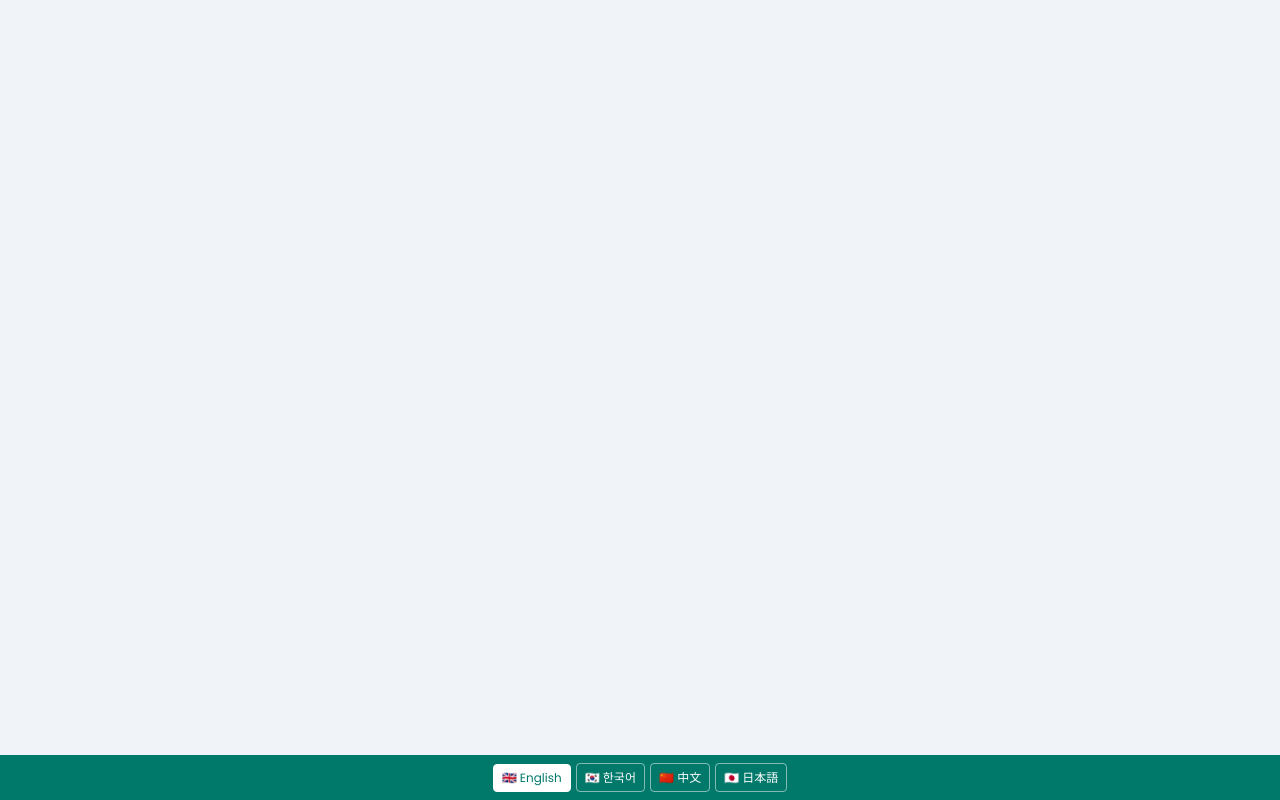
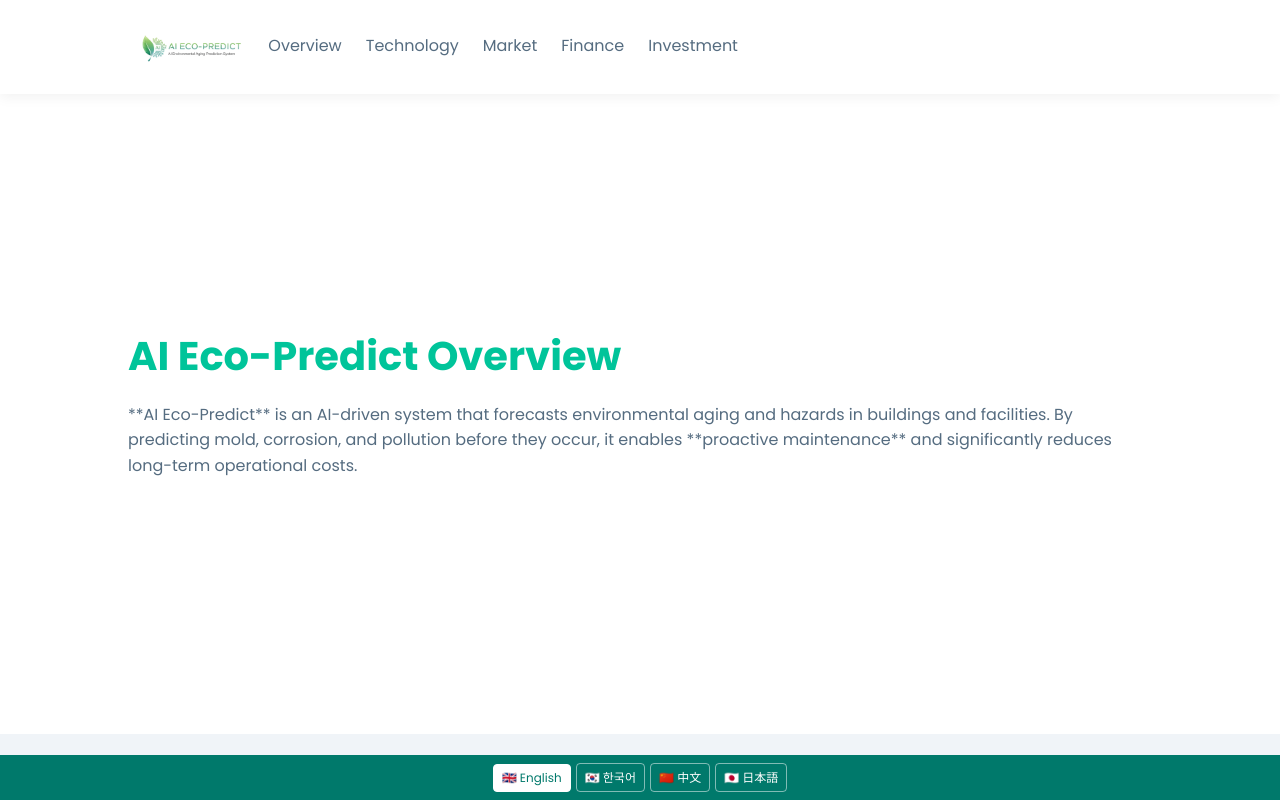
Before and after one commit to munjd1234-cell/ECOPROJECT, a plain HTML site: page index.html in a window 1280 px wide. Shown: the top 800 px of the page. Drawn offline with nearby package versions, Linux system fonts and the light colour scheme.

Commit message:
Update index.html

```diff
--- a/index.html
+++ b/index.html
@@ -29,7 +29,7 @@
             font-size: 16px; /* Base font size */
         }
 
-        /* Splash */
+        /* Splash: 흰색 화면 노출 최소화를 위해 애니메이션 시간을 단축 */
         .splash-screen {
             position: fixed;
             top: 0;
@@ -40,7 +40,7 @@
             display: flex;
             justify-content: center;
             align-items: center;
-            animation: fadeOut 1s ease-in-out 2s forwards;
+            animation: fadeOut 0.1s ease-in-out forwards; /* 2s -> 0.1s 단축 */
             z-index: 9999;
         }
         @keyframes fadeOut {
@@ -206,7 +206,7 @@
                 padding: 12px 10%;
             }
             header img {
-                height: 50px;
+                height: 70px; /* PC 로고 크기 재조정 */
                 margin-bottom: 0;
             }
             nav {
@@ -320,13 +320,13 @@
 
     <script src="https://cdn.jsdelivr.net/npm/chart.js"></script>
     <script>
-        // Splash transition (2 sec)
+        // Splash transition: 2000ms -> 100ms로 단축하여 흰색 화면 노출 최소화
         setTimeout(() => {
             const splash = document.querySelector('.splash-screen');
             const main = document.querySelector('.main-content');
             if (splash) splash.style.display = 'none';
             if (main) main.style.display = 'block';
-        }, 2000);
+        }, 100);
 
         // Counter animation
         const counters = document.querySelectorAll('.count');
@@ -377,7 +377,7 @@
                     datasets: [{
                         label: 'Projected Revenue (Million USD)',
                         data: [1.2, 3.5, 7.8, 12.3, 18.7],
-                        backgroundColor: var(--primary, '#00c49a'),
+                        backgroundColor: '#00c49a',
                         borderRadius: 5,
                     }]
                 },
@@ -441,7 +441,7 @@
                 title_market:"市場と成長展望",
                 text_market:"スマート環境管理市場は年率 **15%以上**で急成長しています。世界的な **ESG** と持続可能性の傾向により、AI診断システムは施設管理のインフラとして不可欠になっています。",
                 title_finance:"財務予測",
-                text_finance:"戦略的な **B2B** および **B2G** パートナーシップを通じて、今後3年間で安定した収益成長を予測しています。拡張性の高いSaaSモデルにより、高い利益率を確保します。",
+                text_finance:"戦略的な **B2B** 및 **B2G** 파트너십을 통해,今後3年間で安定した収益成長を予測しています。拡張性の高いSaaSモデルにより、高い利益率を確保します。",
                 stat_growth:"年間成長率(%)",stat_clients:"目標顧客",stat_accuracy:"AI予測精度(%)",
                 title_invest:"投資提案",
                 text_invest:"Eco-Predictは、大きな社会的影響力を持つスケーラブルなデータ駆動型ビジネスモデルです。あなたの投資は、ハードウェア生産、**AI モデルの強化**、および国際認証を加速させます。持続可能で収益性の高い未来を共に築きましょう。"
```
